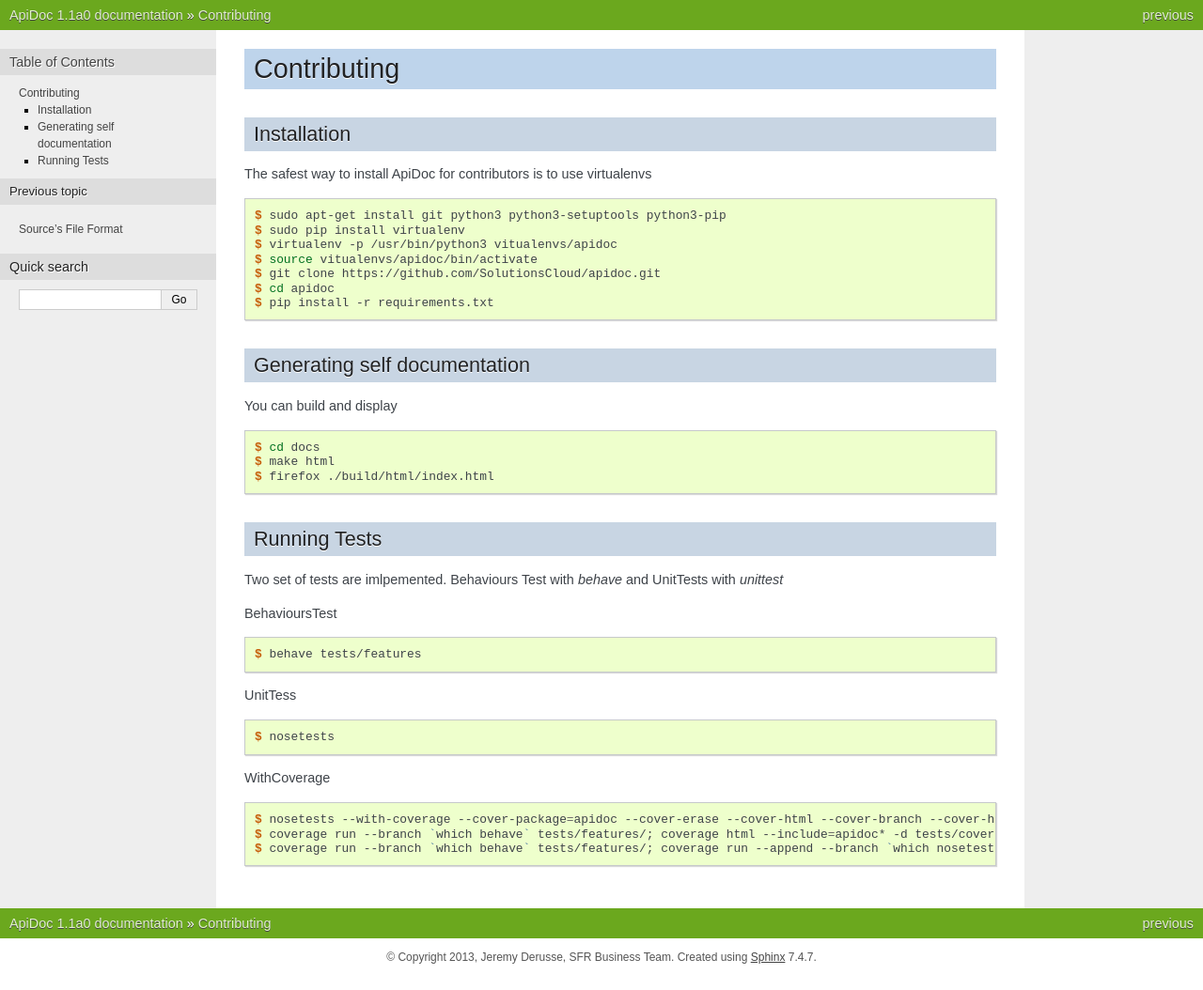
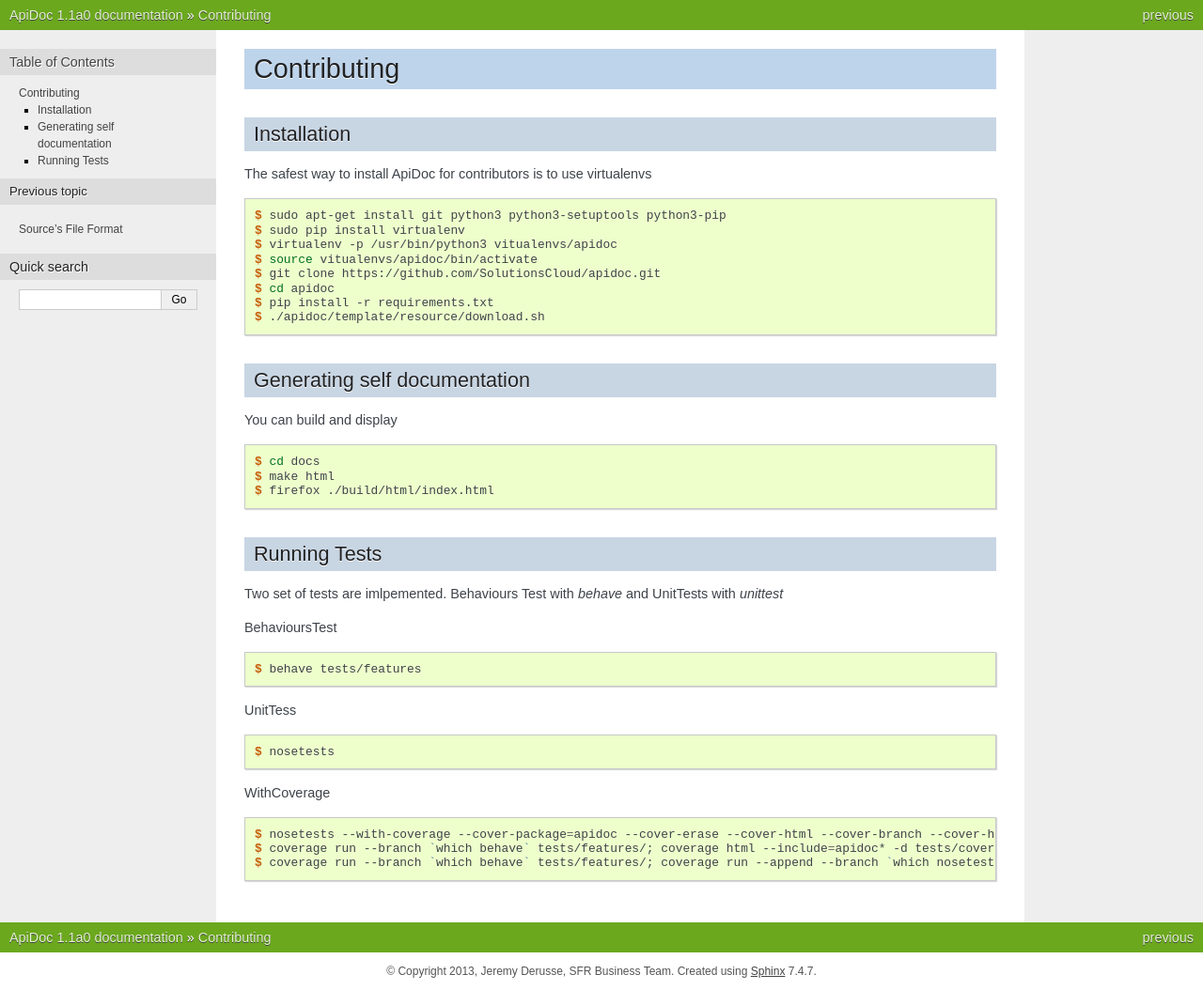
Before and after one commit to SolutionsCloud/apidoc, a Sphinx documentation site: the page built from docs/source/contributing.rst, in a window 1280 px wide. Shown: the whole page at 94% size. Built offline with Sphinx 7.4.7, drawn with Linux system fonts in a browser that asks for light colours.

Commit message:
Add a script to download/upgrade external assets

```diff
--- a/docs/source/contributing.rst
+++ b/docs/source/contributing.rst
@@ -15,6 +15,7 @@
     $ git clone https://github.com/SolutionsCloud/apidoc.git
     $ cd apidoc
     $ pip install -r requirements.txt
+    $ ./apidoc/template/resource/download.sh
 
 
 Generating self documentation
```
Also changed, not shown: 1 other file.
